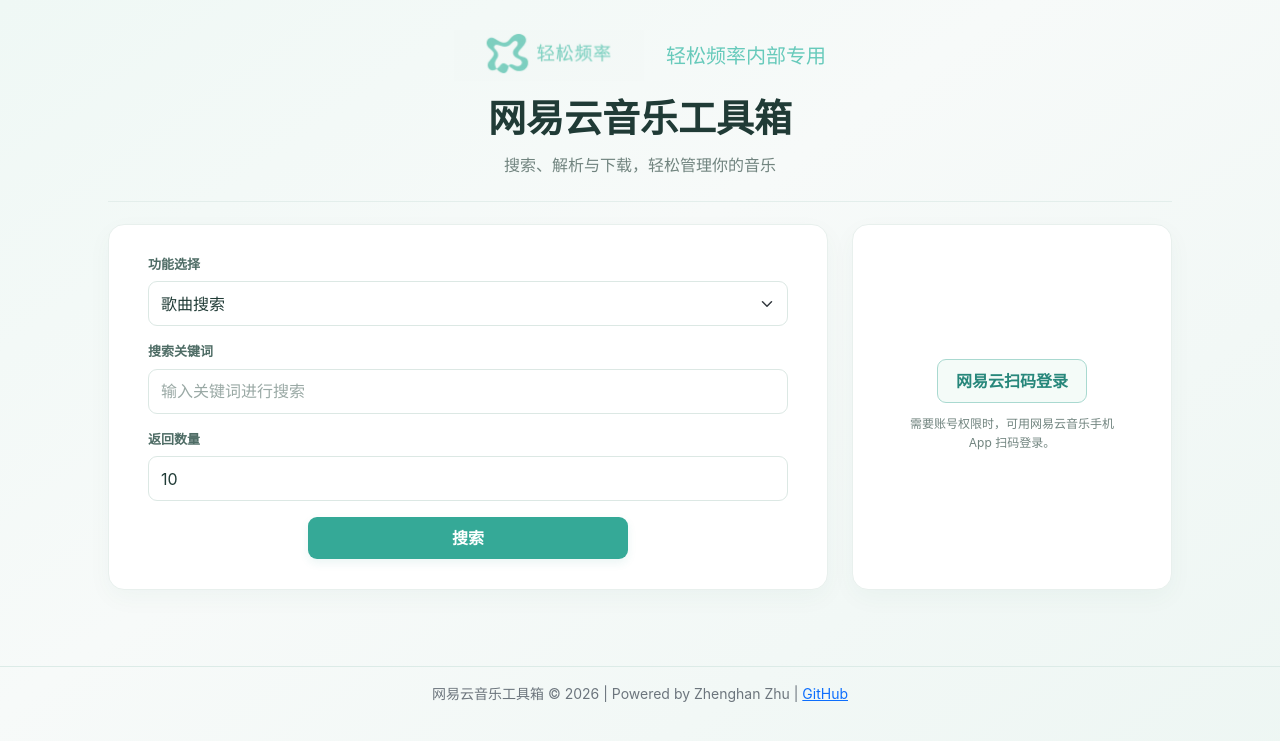
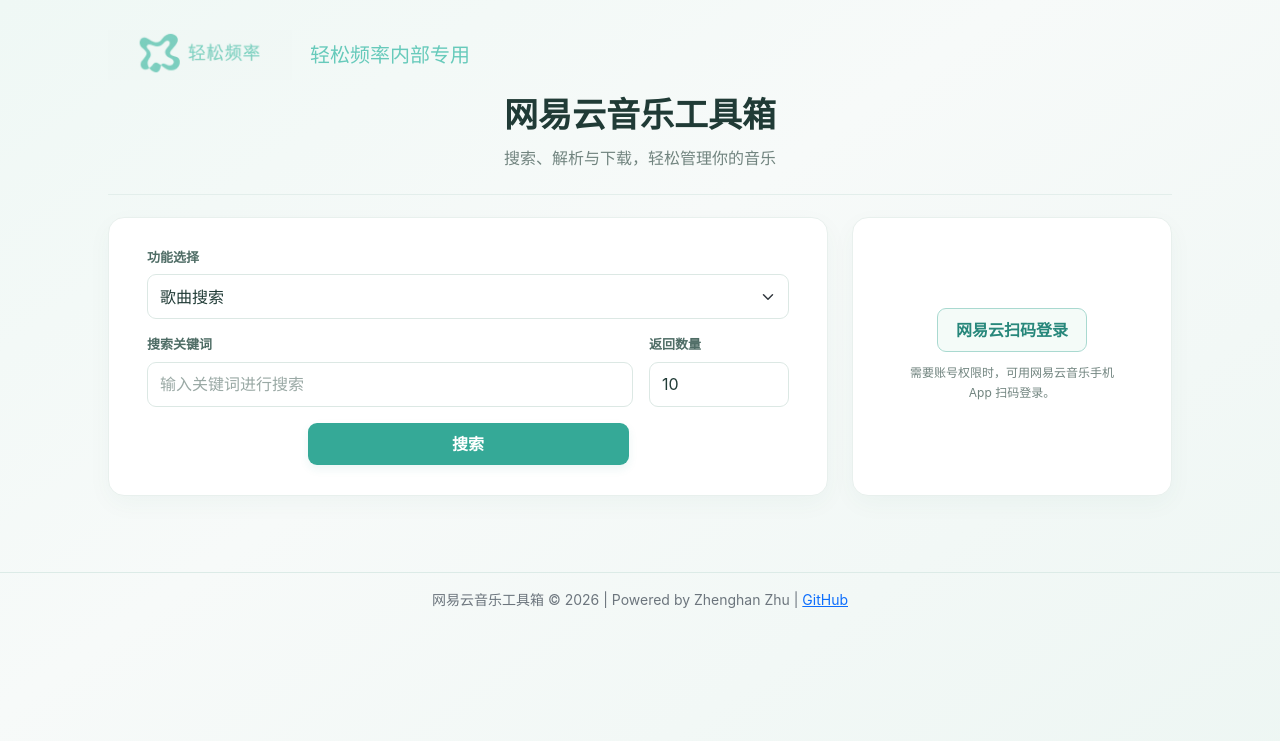
Before and after one commit to zhenghanzhu2/netease-music-toolbox, a Flask app: page / in a window 1280 px wide. Shown: the top 741 px of the page. Run offline with Flask 3, Linux system fonts and the light colour scheme; some libraries are stand-ins or nearby versions.

Commit message:
Refine desktop header and search layout

```diff
--- a/templates/index.html
+++ b/templates/index.html
@@ -29,9 +29,9 @@
             grid-template-rows:auto auto; gap:14px; margin:0!important; padding:0 0 22px;
             min-height:0; border-bottom:1px solid #e3eeeb;
         }
-        .brand-left { grid-column:1; grid-row:1; display:flex; align-items:center; justify-self:center; gap:22px; min-width:0; }
+        .brand-left { grid-column:1; grid-row:1; display:flex; align-items:center; justify-self:start; gap:18px; min-width:0; }
         .brand-logo-frame {
-            flex:0 0 auto; width:190px; overflow:hidden; border-radius:0;
+            flex:0 0 auto; width:184px; overflow:hidden; border-radius:0;
             background:transparent; border:0; box-shadow:none;
         }
         .brand-logo { display:block; width:100%; height:auto; mix-blend-mode:multiply; }
@@ -77,7 +77,7 @@
         .btn-primary:hover,.btn-success:hover { color:#fff; background:#278f80; }
         .btn-warning { color:#39776d; background:#eaf6f2; border:1px solid #d2eae3; }
         .btn-info { color:#fff; background:#559f94; border:0; }
-        #main-form .text-center { text-align:center!important; }\n        #main-form .text-center .btn { width:min(100%,260px)!important; margin:8px auto 0; display:block; }
+        #main-form .text-center { text-align:center!important; }\n        #main-form .text-center .btn { width:min(100%,220px)!important; margin:8px auto 0; display:block; }
         #login-start { color:#27877b; border:1px solid #a9d9d0; background:#f4fbf8; }
         #login-start:hover { color:#176e64; background:#e5f5f0; }
         #login-message { max-width:230px; margin:11px auto 2px!important; color:var(--muted); font-size:12px; line-height:1.65; }
@@ -114,8 +114,8 @@
             .brand-subtitle { text-align:center; }
             body > .container > .card { margin-top:13px!important; }
             .card.shadow-sm > .card-body { min-height:0; padding:22px 20px; display:block; }\n            body > .container > .card.mt-3 > .card-body { min-height:220px; padding:24px 20px; }
-            #search-area { display:block; }
-            #search-area .text-center { text-align:center!important; }
+            #search-area { display:grid; grid-template-columns:minmax(0,1fr) 140px; gap:0 16px; align-items:end; }
+            #search-area .text-center { grid-column:1/-1; text-align:center!important; }
             #main-form .text-center .btn { width:min(100%,280px)!important; }
             body > .container > #search-result, body > .container > #song-info,
             body > .container > #playlist-result, body > .container > #album-result { margin-top:17px!important; }
@@ -130,13 +130,13 @@
     </style>
     <style>
         body > .container { margin:0 auto!important; padding:30px 28px 28px; }
-        .brand-logo-frame { width:190px; }
-        .brand-copy h1 { font-size:38px; }
+        .brand-logo-frame { width:184px; }
+        .brand-copy h1 { font-size:34px; }
         body > .container > .card.mt-3 > .card-body { min-height:0; padding:28px 24px; }
         .card.shadow-sm > .card-body { min-height:0; padding:30px 38px; display:flex; align-items:center; justify-content:center; }
-        #main-form { width:100%; max-width:640px; }
-        #search-area { display:block; }
-        #search-area .text-center { text-align:center!important; }
+        #main-form { width:100%; max-width:720px; }
+        #search-area { display:grid; grid-template-columns:minmax(0,1fr) 140px; gap:0 16px; align-items:end; }
+        #search-area .text-center { grid-column:1/-1; text-align:center!important; }
         @media(max-width:760px) {
             body > .container { padding:22px 18px 26px; }
             .brand-logo-frame { width:min(180px,64vw); }
```
